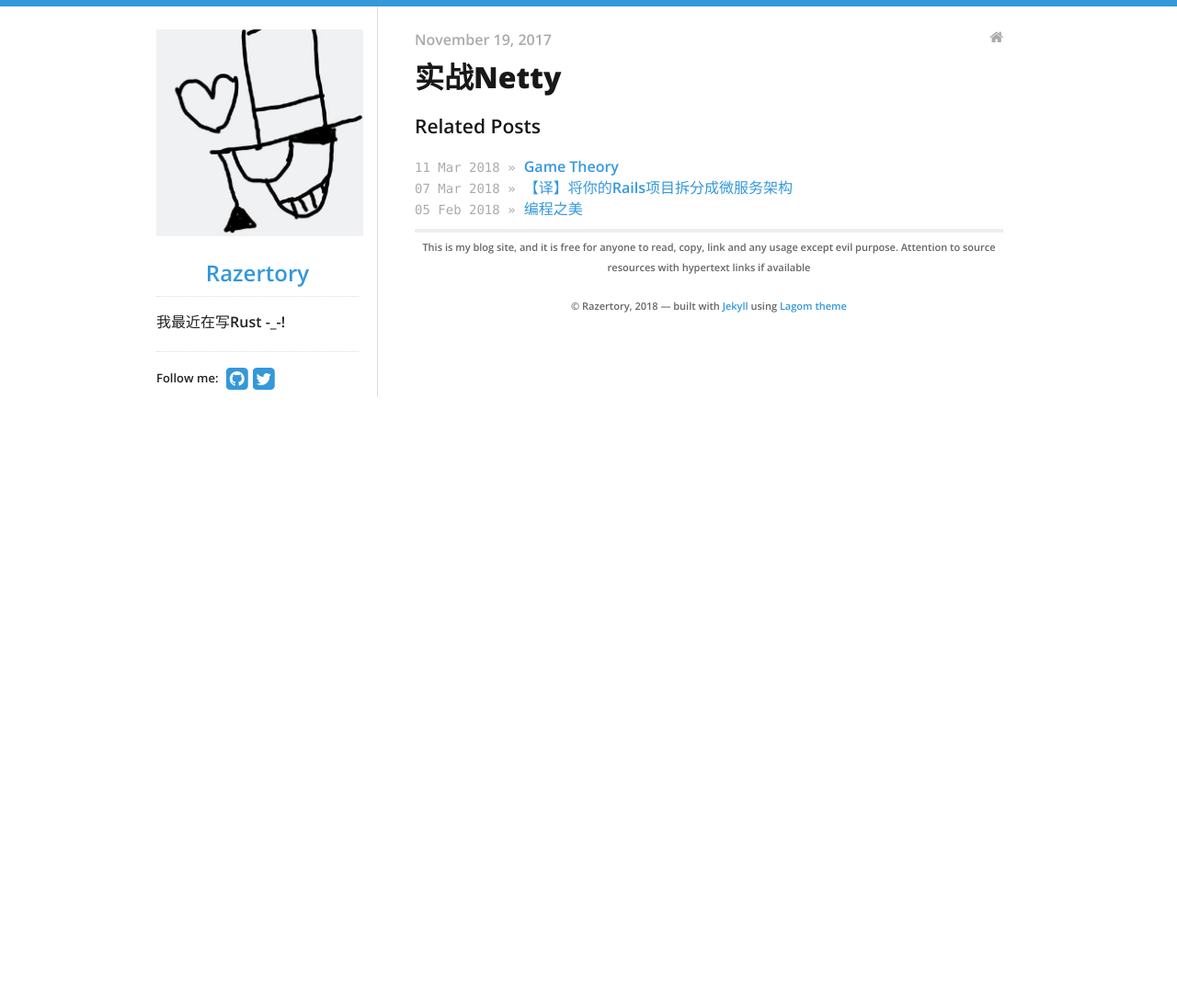
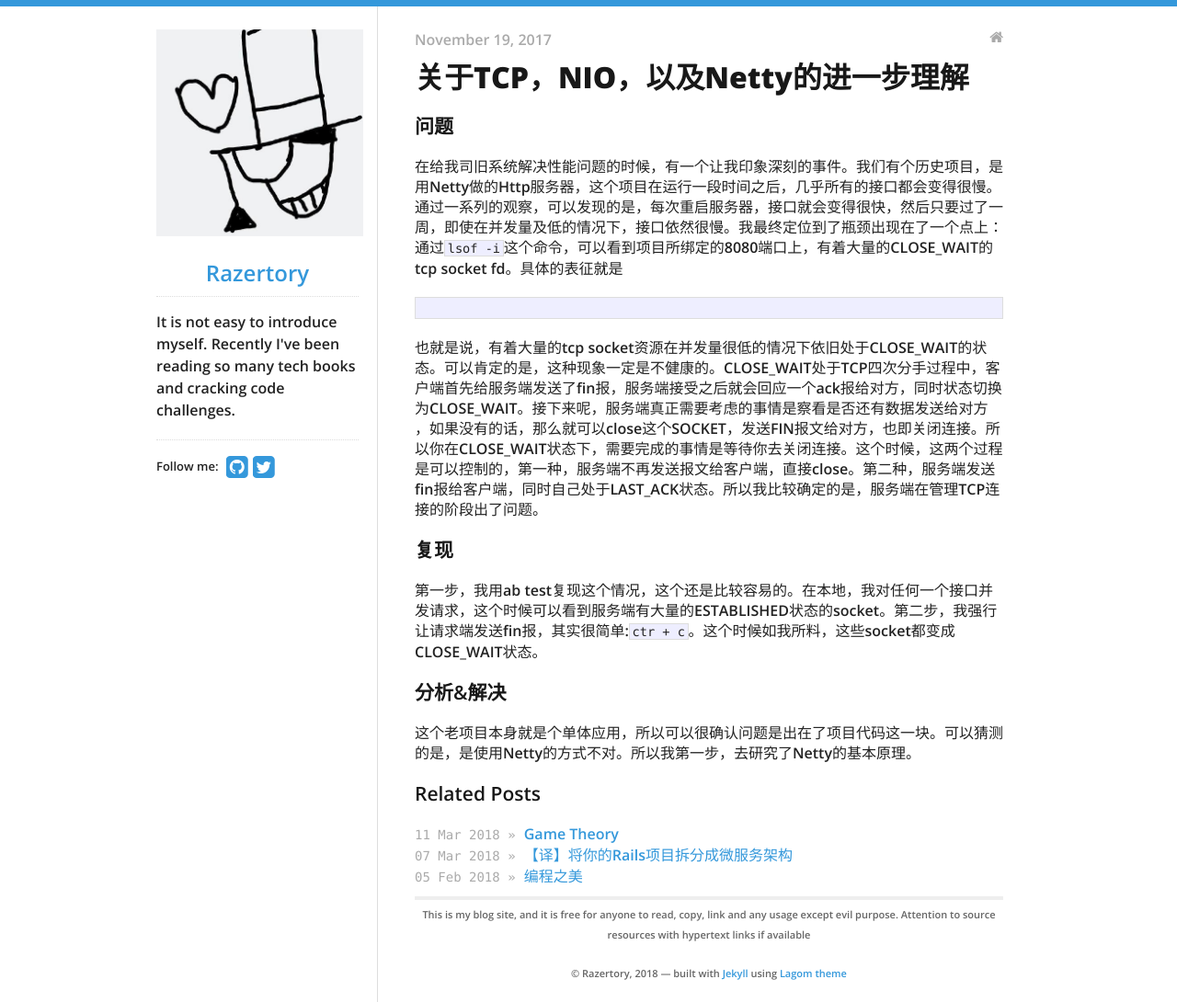
Before and after one commit to razertory/razertory.github.io, a Jekyll site: the page built from _posts/2017-10-20-使用netty踩过的坑.markdown, in a window 1280 px wide. Shown: the whole page at 92% size. Built offline with Jekyll 4.4.1, drawn with Linux system fonts in a browser that asks for light colours; before the commit the page ends 907 px from its top, so only the background shows below that.

Commit message:
增加一个netty文档

````diff
--- a/_includes/sidebar.html
+++ b/_includes/sidebar.html
@@ -5,7 +5,7 @@
   <h2> <a href="/">{{ site.data.theme.name }}</a></h2>
   <div id="bio">
     <p>
-        我最近在写Rust -_-!
+      It is not easy to introduce myself. Recently I've been reading so many tech books and cracking code challenges.
     </p>
   </div>
   <div id="social">
--- a/_posts/2017-10-20-使用netty踩过的坑.markdown
+++ b/_posts/2017-10-20-使用netty踩过的坑.markdown
@@ -1,6 +1,20 @@
 ---
 layout: post
-title:  "实战Netty"
+title:  "关于TCP，NIO，以及Netty的进一步理解"
 date:   2017-11-20 0:21:00 +0800
 categories: jekyll update
 ---
+
+### 问题
+在给我司旧系统解决性能问题的时候，有一个让我印象深刻的事件。我们有个历史项目，是用Netty做的Http服务器，这个项目在运行一段时间之后，几乎所有的接口都会变得很慢。通过一系列的观察，可以发现的是，每次重启服务器，接口就会变得很快，然后只要过了一周，即使在并发量及低的情况下，接口依然很慢。我最终定位到了瓶颈出现在了一个点上：通过`lsof -i`这个命令，可以看到项目所绑定的8080端口上，有着大量的CLOSE_WAIT的tcp socket fd。具体的表征就是
+
+```shell
+```
+
+也就是说，有着大量的tcp socket资源在并发量很低的情况下依旧处于CLOSE_WAIT的状态。可以肯定的是，这种现象一定是不健康的。CLOSE_WAIT处于TCP四次分手过程中，客户端首先给服务端发送了fin报，服务端接受之后就会回应一个ack报给对方，同时状态切换为CLOSE_WAIT。接下来呢，服务端真正需要考虑的事情是察看是否还有数据发送给对方 ，如果没有的话，那么就可以close这个SOCKET，发送FIN报文给对方，也即关闭连接。所以你在CLOSE_WAIT状态下，需要完成的事情是等待你去关闭连接。这个时候，这两个过程是可以控制的，第一种，服务端不再发送报文给客户端，直接close。第二种，服务端发送fin报给客户端，同时自己处于LAST_ACK状态。所以我比较确定的是，服务端在管理TCP连接的阶段出了问题。
+
+### 复现
+第一步，我用ab test复现这个情况，这个还是比较容易的。在本地，我对任何一个接口并发请求，这个时候可以看到服务端有大量的ESTABLISHED状态的socket。第二步，我强行让请求端发送fin报，其实很简单:`ctr + c`。这个时候如我所料，这些socket都变成CLOSE_WAIT状态。
+
+### 分析&解决
+这个老项目本身就是个单体应用，所以可以很确认问题是出在了项目代码这一块。可以猜测的是，是使用Netty的方式不对。所以我第一步，去研究了Netty的基本原理。
````
